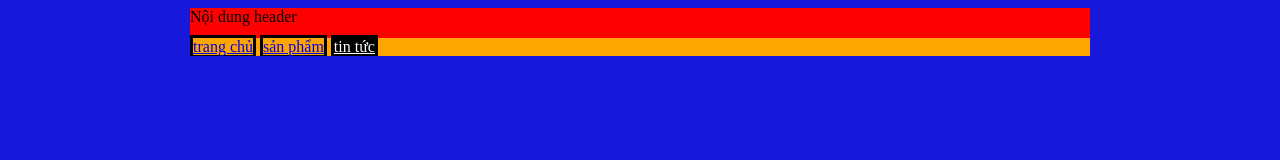
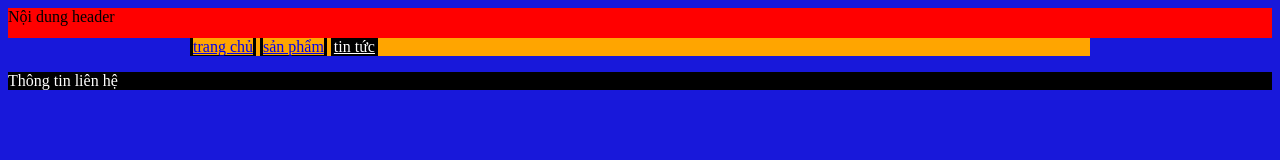
Before and after one commit to Spi251102/Spi251102.github.io, a plain HTML site: page lesson4/tintuc.html in a window 1280 px wide. Drawn offline with Linux system fonts and the light colour scheme.

Commit message:
chinh sua

```diff
--- a/lesson4/tintuc.html
+++ b/lesson4/tintuc.html
@@ -4,12 +4,12 @@
     <meta charset="UTF-8" />
     <meta http-equiv="X-UA-Compatible" content="IE=edge" />
     <meta name="viewport" content="width=device-width, initial-scale=1.0" />
-    <title>Document</title>
+    <title>Web bán hoa quả</title>
     <link rel="stylesheet" href="../lesson4/style.css" />
   </head>
   <body>
+    <header>Nội dung header</header>
     <div class="body">
-      <header>Nội dung header</header>
       <nav>
         <div class="link">
           <a href="trangchu.html">trang chủ</a>
@@ -20,5 +20,8 @@
         </div>
       </nav>
     </div>
+    <div class="footer">
+      <p>Thông tin liên hệ</p>
+    </div>
   </body>
 </html>
```
Also changed, not shown: lesson4/thongtinsanpham.html (+1 -1 lines), lesson4/trangchu.html (+5 -2 lines).
